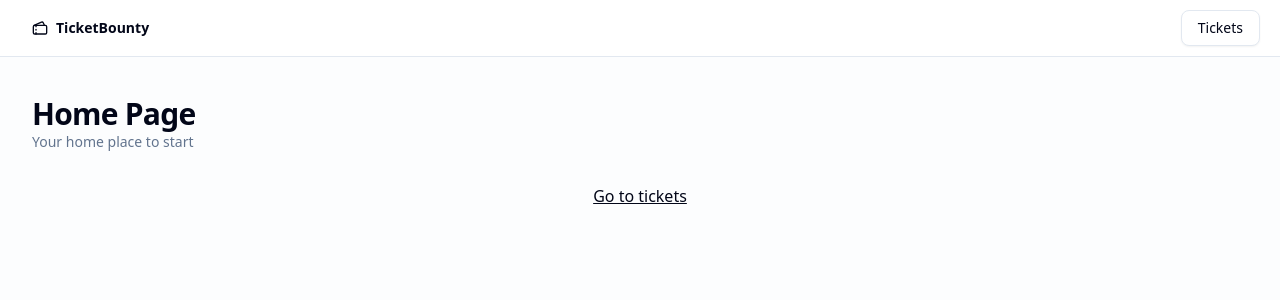
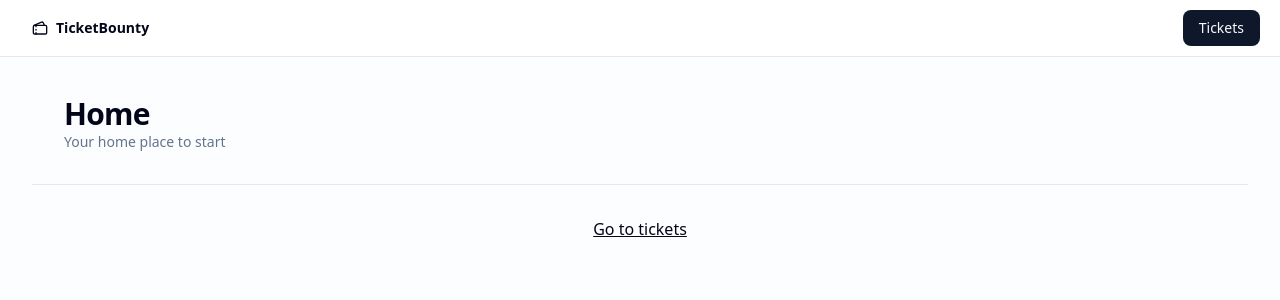
Before and after one commit to isaacrossi/the-road-to-next, a Next.js app: page / in a window 1280 px wide. Shown: the top 300 px of the page. Built offline with nearby package versions, Linux system fonts and the light colour scheme.

Commit message:
feat(ui): create reusable heading component

```diff
--- /dev/null
+++ b/components/heading.tsx
@@ -0,0 +1,21 @@
+import { Separator } from "@/components/ui/separator";
+
+type HeadingProps = {
+  title: string;
+  description?: string;
+};
+
+const Heading = ({ title, description }: HeadingProps) => (
+  <>
+    <div className="px-8">
+      <h2 className="text-3xl font-bold tracking-tight">{title}</h2>
+      {description && (
+        <p className="text-sm text-muted-foreground">{description}</p>
+      )}
+    </div>
+
+    <Separator />
+  </>
+);
+
+export { Heading };
--- a/src/app/layout.tsx
+++ b/src/app/layout.tsx
@@ -51,7 +51,7 @@
           <div>
             <Link
               href={ticketsPath()}
-              className={buttonVariants({ variant: "outline" })}
+              className={buttonVariants({ variant: "default" })}
             >
               Tickets
             </Link>
--- a/src/app/page.tsx
+++ b/src/app/page.tsx
@@ -1,15 +1,11 @@
 import Link from "next/link";
+import { Heading } from "@/components/heading";
 import { ticketsPath } from "@/src/paths";
 
 const HomePage = () => {
   return (
     <div className="flex-1 flex flex-col gap-y-8">
-      <div>
-        <h2 className="text-3xl font-bold tracking-tight">Home Page</h2>
-        <p className="text-sm text-muted-foreground">
-          Your home place to start
-        </p>
-      </div>
+      <Heading title="Home" description="Your home place to start" />
       <div className="flex-1 flex flex-col items-center">
         <Link href={ticketsPath()} className="underline">
           Go to tickets
--- a/src/app/tickets/page.tsx
+++ b/src/app/tickets/page.tsx
@@ -1,5 +1,6 @@
 import { LucideCircleCheck, LucideFileText, LucidePencil } from "lucide-react";
 import Link from "next/link";
+import { Heading } from "@/components/heading";
 import {
   Card,
   CardContent,
@@ -7,7 +8,6 @@
   CardHeader,
   CardTitle,
 } from "@/components/ui/card";
-import { Separator } from "@/components/ui/separator";
 import { initialTickets } from "@/src/data";
 import { ticketPath } from "@/src/paths";
 
@@ -20,15 +20,7 @@
 const TicketsPage = () => {
   return (
     <div className="flex-1 flex flex-col gap-y-8">
-      <div>
-        <h2 className="text-3xl font-bold tracking-tight">Tickets Page</h2>
-        <p className="text-sm text-muted-foreground">
-          All your tickets in one place
-        </p>
-      </div>
-
-      <Separator />
-
+      <Heading title="Tickets" description="All your tickets in one place" />
       <div className="flex-1 flex flex-col items-center gap-y-4 animate-fade-from-top">
         {initialTickets.map((ticket) => (
           <Card key={ticket.id} className="w-full max-w-[420px]">
```
Also changed, not shown: src/app/globals.css (+6 -3 lines).
